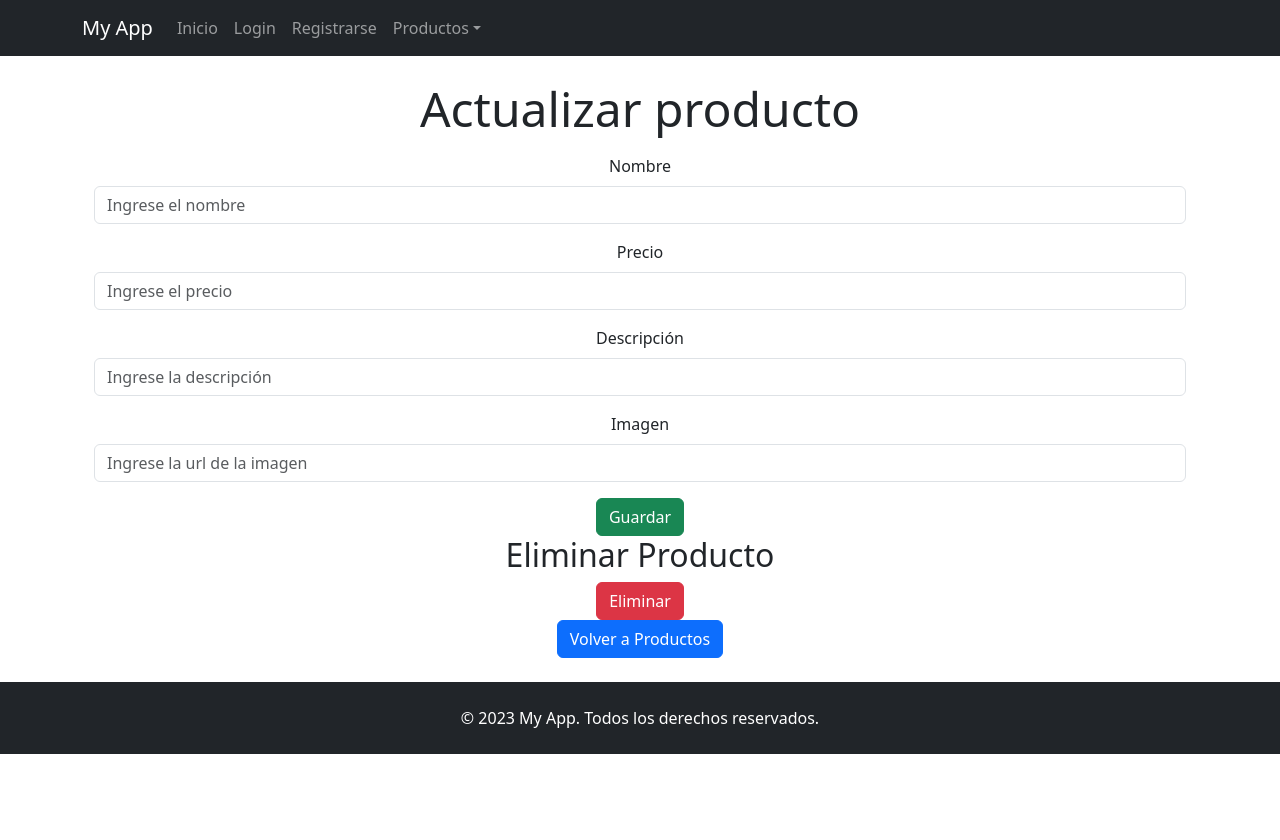
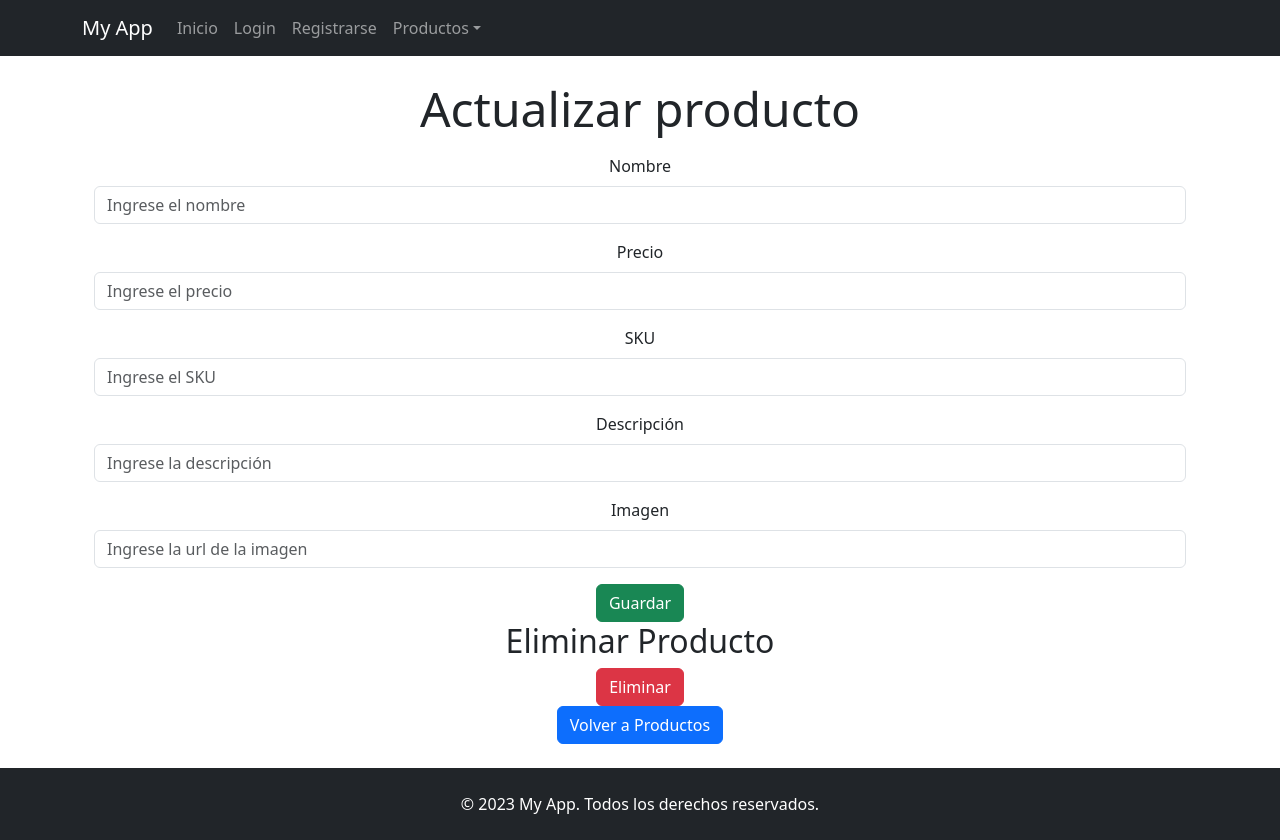
Before and after one commit to MiguelRizzi/react-crud-firebase, a React (Vite) app: page /productos/update/1 in a window 1280 px wide. Before the commit the page ends 800 px from the top, so only its background shows below. Built offline with nearby package versions, Linux system fonts and the light colour scheme; no server answers; the database is empty.

Commit message:
Se agrego campo SKU a productos

```diff
--- a/src/components/LoginFormComponent.jsx
+++ b/src/components/LoginFormComponent.jsx
@@ -1,4 +1,3 @@
-
 import { useForm } from "react-hook-form";
 import { Button, Form } from "react-bootstrap";
 import { login } from '../services/authServices';
--- a/src/components/ProductoFormComponent.jsx
+++ b/src/components/ProductoFormComponent.jsx
@@ -8,7 +8,7 @@
 import InputComponent from './InputComponent';
 
 function ProductoFormComponent() {
-  const { register, handleSubmit, setValue } = useForm({ mode: "onChange" });
+  const { register, handleSubmit, setValue, formState: { errors } } = useForm({ mode: "onChange" });
   const [producto, setProducto] = useState(null);
   const { id } = useParams();
   const navigate = useNavigate();
@@ -66,6 +66,7 @@
           label="Nombre"
           placeholder="Ingrese el nombre"
           register={{ ...register("title", { required: true }) }}
+          errors={errors}
           name="title"
         />
         <InputComponent
@@ -73,18 +74,41 @@
           label="Precio"
           placeholder="Ingrese el precio"
           register={{ ...register("price", { required: true }) }}
+          errors={errors}
           name="price"
         />
+        <InputComponent
+          label="SKU"
+          placeholder="Ingrese el SKU"
+          register={{
+            ...register("sku", {
+              required: true,
+              minLength: 8,
+              maxLength: 12,
+            }),
+          }}
+          errors={errors}
+          name="sku"
+        >
+          {errors?.sku?.type === "minLength" && (
+            <div>El SKU debe tener al menos 8 caracteres</div>
+          )}
+          {errors?.sku?.type === "maxLength" && (
+            <div>El SKU debe tener como máximo 12 caracteres</div>
+          )}
+        </InputComponent>
         <InputComponent
           label="Descripción"
           placeholder="Ingrese la descripción"
           register={{ ...register("description", { required: true }) }}
+          errors={errors}
           name="description"
         />
         <InputComponent
           label="Imagen"
           placeholder="Ingrese la url de la imagen"
           register={{ ...register("thumbnail", { required: true }) }}
+          errors={errors}
           name="thumbnail"
         />
         <Button variant="success" type="submit">
--- a/src/pages/ProductoDetailPage.jsx
+++ b/src/pages/ProductoDetailPage.jsx
@@ -35,6 +35,9 @@
             <Card.Text>
               <strong>Precio:</strong> ${producto.price}
             </Card.Text>
+            <Card.Text>
+              <strong>SKU:</strong> {producto.sku}
+            </Card.Text>
             <Card.Text>{producto.description}</Card.Text>
           </Card.Body>
         </Card>
```
